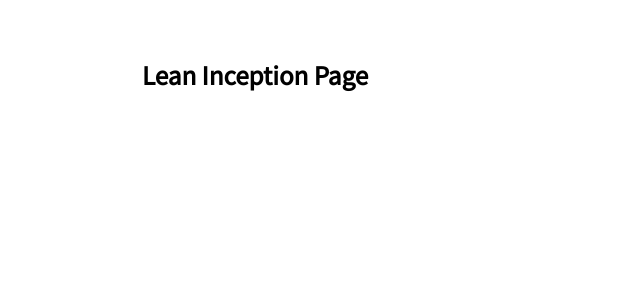
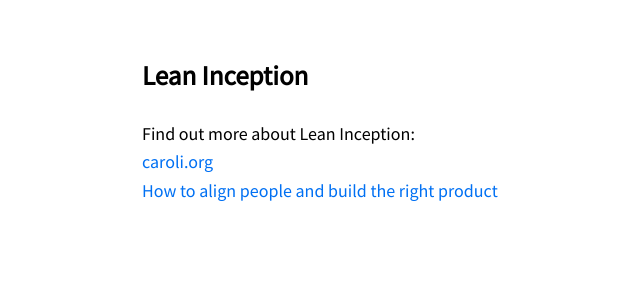
Before and after one commit to Inceptionize/inceptionize, a Next.js app: page /lean-inception in a window 1280 px wide. Shown: the top 300 px of the page, without its empty margins (12-652 px from the left). Built offline with nearby package versions, Linux system fonts and the light colour scheme.

Commit message:
#14 Add links to lean inception page

```diff
--- /dev/null
+++ b/components/lean-inception-content/index.tsx
@@ -0,0 +1,20 @@
+import React, { ReactElement } from "react";
+import styles from "./leaninceptioncontent.module.scss";
+
+function LeanInceptionContent(): ReactElement {
+  return (
+    <div className={styles.content}>
+      <p>
+        Find out more about Lean Inception:
+        <a href="https://www.caroli.org/en/book/lean-inception-how-to-align-people-and-build-the-right-product/">
+          caroli.org
+        </a>
+        <a href="https://www.slideshare.net/paulocaroli/lean-inception-how-to-align-people-and-build-the-right-product">
+          How to align people and build the right product
+        </a>
+      </p>
+    </div>
+  );
+}
+
+export default LeanInceptionContent;
--- /dev/null
+++ b/components/lean-inception-content/leaninceptioncontent.module.scss
@@ -0,0 +1,7 @@
+.content {
+    p {
+        display: flex;
+        flex-direction: column;
+    }
+
+}
--- a/pages/lean-inception.tsx
+++ b/pages/lean-inception.tsx
@@ -1,10 +1,12 @@
 import React, { ReactElement } from "react";
 import Layout from "../components/layout";
+import LeanInceptionContent from "../components/lean-inception-content";
 
 function LeanInception(): ReactElement {
   return (
     <Layout>
-      <h2>Lean Inception Page</h2>
+      <h2>Lean Inception</h2>
+      <LeanInceptionContent />
     </Layout>
   );
 }
```
